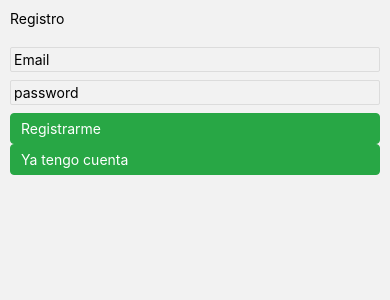
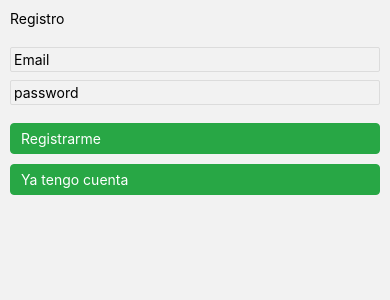
Before and after one commit to santiruiz831/prog3ProyectoReactNative, a React Native app in the folder my-proyect/: screen /Registro in a window 390 px wide. Shown: the top 300 px of the page. Built offline with nearby package versions, Linux system fonts and the light colour scheme; no server answers.

Commit message:
Mas estructura

```diff
--- a/my-proyect/src/screens/Register.js
+++ b/my-proyect/src/screens/Register.js
@@ -80,9 +80,10 @@ const styles = StyleSheet.create({
         borderWidth: 1,
         borderStyle: 'solid',
         borderColor: '#28a745',
+        marginTop: 10,
     },
     text:{
-        color: '#fff'
+        color: '#fff',
     }
 })
 
```
Also changed, not shown: 1 other file (tests, documents, lock files or other folders).
